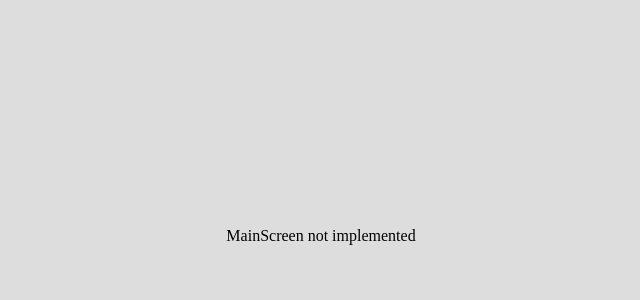
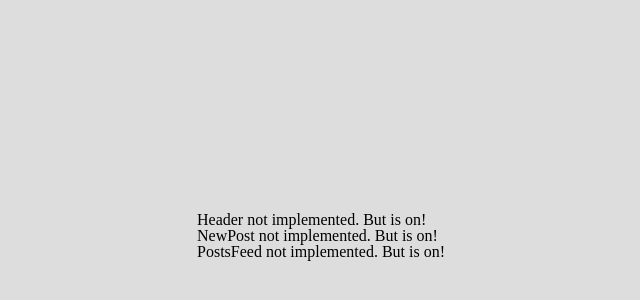
Before and after one commit to JorgeMalaquias/BlahBlahPedia, a React (Create React App) app: page /main-screen in a window 1280 px wide. Shown: the part 164-464 px from the top of the page, without its empty margins (319-959 px from the left). Built offline with nearby package versions, Linux system fonts and the light colour scheme.

Commit message:
feat: navigation to main screen

```diff
--- a/src/App.jsx
+++ b/src/App.jsx
@@ -1,7 +1,7 @@
 import { BrowserRouter, Route, Routes } from 'react-router-dom';
 import GlobalStyle from './style/global-style';
 import { Subscription } from './pages/subscription';
-import { MainScreen } from './pages/main-screen/MainScreen';
+import { MainScreen } from './pages/main-screen';
 
 function App() {
 
--- /dev/null
+++ b/src/components/header/index.jsx
@@ -0,0 +1,10 @@
+import { useSelector } from "react-redux";
+
+export function Header() {
+    const { userName } = useSelector((rootReducer) => rootReducer.userReducer);
+    return (
+        <div>
+            Header not implemented. But {userName} is on!
+        </div>
+    );
+}
--- /dev/null
+++ b/src/components/new-post/index.jsx
@@ -0,0 +1,10 @@
+import { useSelector } from "react-redux";
+
+export function NewPost() {
+    const { userName } = useSelector((rootReducer) => rootReducer.userReducer);
+    return (
+        <div>
+            NewPost not implemented. But {userName} is on!
+        </div>
+    );
+}
--- /dev/null
+++ b/src/components/posts-feed/index.jsx
@@ -0,0 +1,10 @@
+import { useSelector } from "react-redux";
+
+export function PostsFeed() {
+    const { userName } = useSelector((rootReducer) => rootReducer.userReducer);
+    return (
+        <div>
+            PostsFeed not implemented. But {userName} is on!
+        </div>
+    );
+}
--- a/src/components/subscription-modal/index.jsx
+++ b/src/components/subscription-modal/index.jsx
@@ -2,14 +2,16 @@ import { useSelector, useDispatch } from "react-redux";
 import { useState } from "react";
 import { subscribe } from "../../redux/user/slice";
 import Style from "./style";
+import { useNavigate } from "react-router-dom";
 
 export function SubscriptionModal() {
-    const { userName } = useSelector((rootReducer) => rootReducer.userReducer);
-    console.log(userName);
+
     const dispatch = useDispatch();
+    const navigate = useNavigate();
     function handleSubscription(event) {
         event.preventDefault();
         dispatch(subscribe(name));
+        navigate('/main-screen');
     };
     const [name, setName] = useState("");
 
--- a/src/pages/main-screen/MainScreen.jsx
+++ /dev/null
@@ -1,7 +0,0 @@
-export function MainScreen() {
-    return (
-        <div>
-            MainScreen not implemented
-        </div>
-    );
-}
--- /dev/null
+++ b/src/pages/main-screen/index.jsx
@@ -0,0 +1,13 @@
+import { Header } from "../../components/header";
+import { NewPost } from "../../components/new-post";
+import { PostsFeed } from "../../components/posts-feed";
+
+export function MainScreen() {
+    return (
+        <div>
+            <Header />
+            <NewPost />
+            <PostsFeed />
+        </div>
+    );
+}
```
